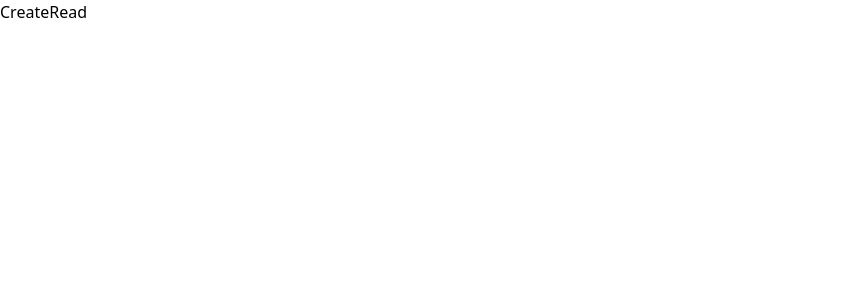
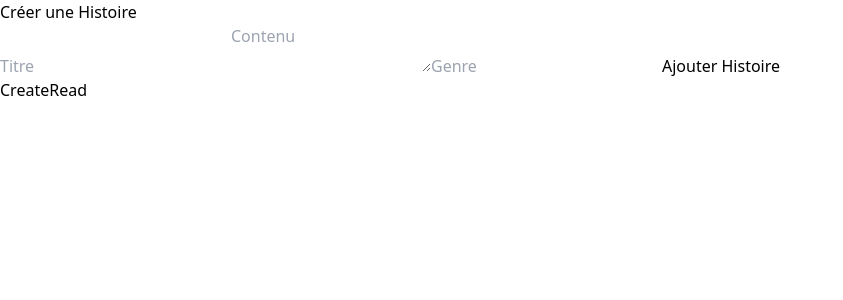
Before and after one commit to ordkiki/Story, a React (Vite) app: page /Collection/Create_Read in a window 1280 px wide. Shown: the top 300 px of the page, without its empty margins (0-843 px from the left). Built offline with nearby package versions, Linux system fonts and the light colour scheme.

Commit message:
feat: add story

```diff
--- a/src/components/BrowseComponent.jsx
+++ b/src/components/BrowseComponent.jsx
@@ -84,7 +84,7 @@ export function Read() {
           Voir plus <FaAngleRight className='ml-1' />
         </Link>
       </div>
-      <div className='flex flex-wrap justify-between p-2 card-vakiana'>
+      <div className='flex flex-wrap p-2 card-vakiana'>
         {donneesFiltres.length > 0 ? (
           donneesFiltres.map((donne) => (
             <CardRead key={donne.id_histories} title={donne.title || "Titre non disponible"} description={donne.content || "Description non disponible"} />
--- a/src/components/CreationStoryComponent/createReadComponent.jsx
+++ b/src/components/CreationStoryComponent/createReadComponent.jsx
@@ -1,9 +1,57 @@
-import React from 'react'
+import React, { useState } from "react";
 
-function createReadComponent() {
+const CreateReadComponent = ({ addHistory }) => {
+  const [title, setTitle] = useState("");
+  const [content, setContent] = useState("");
+  const [gender, setGender] = useState("");
+  // const [image, setImage] = useState(null);
+
+  const handleSubmit = (e) => {
+    e.preventDefault();
+    const newHistory = {
+      title,
+      content,
+      gender,
+      // image
+    };
+    addHistory(newHistory);
+    setTitle("");
+    setContent("");
+    setGender("");
+    // setImage(null);
+  };
+
   return (
-    <div>createReadComponent</div>
-  )
-}
+    <div>
+      <h2>Créer une Histoire</h2>
+      <form onSubmit={handleSubmit}>
+        <input
+          type="text"
+          placeholder="Titre"
+          value={title}
+          onChange={(e) => setTitle(e.target.value)}
+          required
+        />
+        <textarea
+          placeholder="Contenu"
+          value={content}
+          onChange={(e) => setContent(e.target.value)}
+          required
+        />
+        <input
+          type="text"
+          placeholder="Genre"
+          value={gender}
+          onChange={(e) => setGender(e.target.value)}
+        />
+        {/* <input
+          type="file"
+          onChange={(e) => setImage(e.target.files[0])}
+        /> */}
+        <button type="submit">Ajouter Histoire</button>
+      </form>
+    </div>
+  );
+};
 
-export default createReadComponent
+export default CreateReadComponent;
--- a/src/views/CreateRead.jsx
+++ b/src/views/CreateRead.jsx
@@ -1,9 +1,9 @@
 import React from 'react'
-import createReadComponent from '../components/CreationStoryComponent/createReadComponent'
+import CreateReadComponent from '../components/CreationStoryComponent/createReadComponent'
 function CreateRead() {
   return (
     <div>
-        <createReadComponent/>
+        <CreateReadComponent/>
         <h3>CreateRead</h3>
     </div>
   )
```
